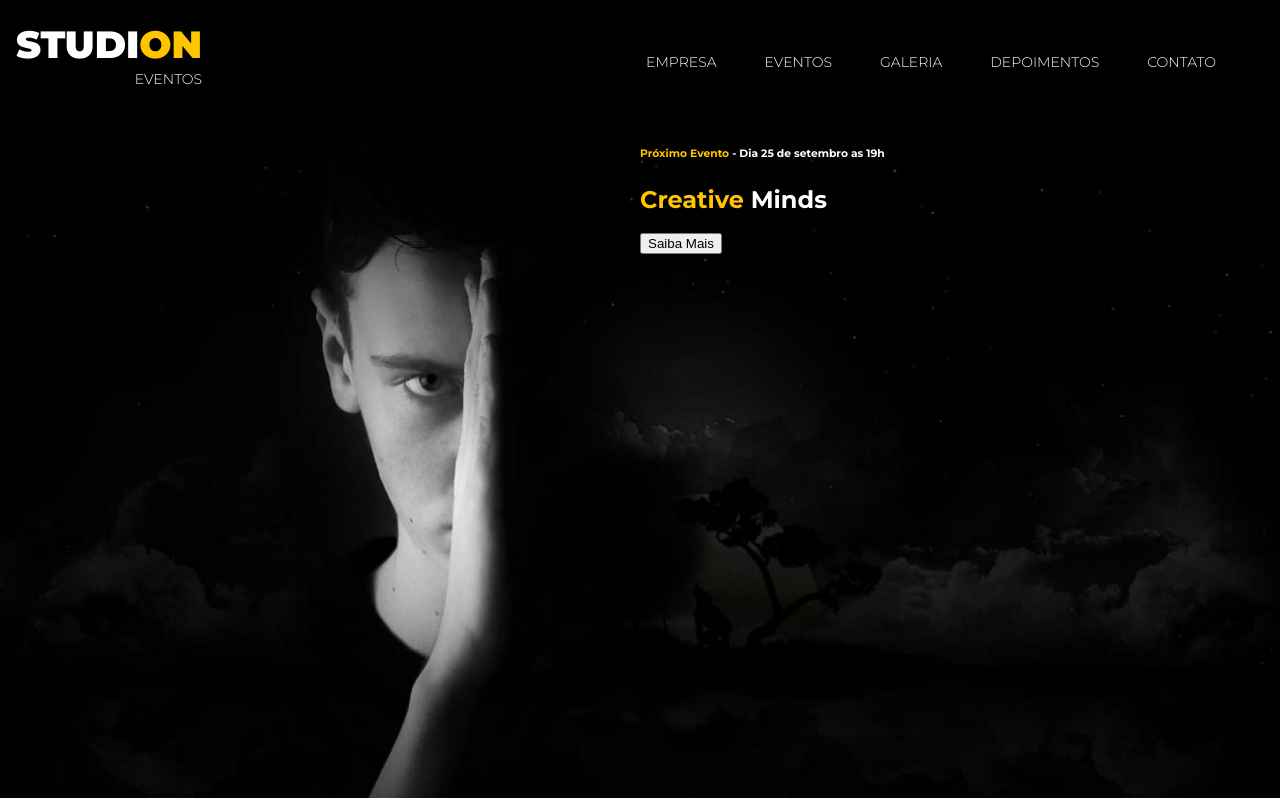
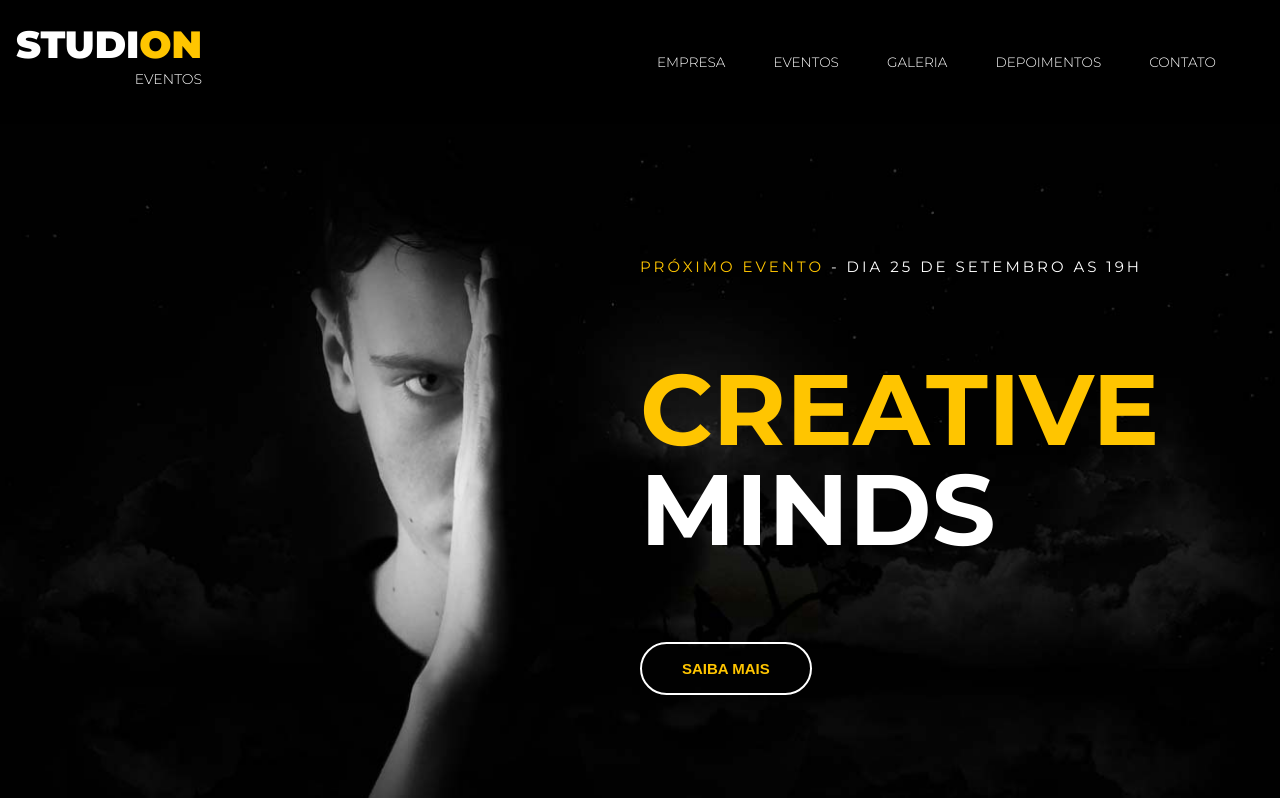
Before and after one commit to MahRupp/StudiOn, a website: page src/index.html in a window 1280 px wide. Shown: the top 800 px of the page. Drawn offline with Linux system fonts and the light colour scheme.

Commit message:
(feat)header: implement header style

```diff
--- a/src/style.css
+++ b/src/style.css
@@ -56,7 +56,7 @@
 
   .navbar__links li {
    margin-right: 3rem;
-   font-size: 0.875rem;
+   font-size: 0.85rem;
    text-transform: uppercase;
    }
 
@@ -79,7 +79,7 @@
 
   .copy--primary {
     color: var(--color-primary);
-  }
+      }
 
   #slider {
         background-color: #000;
@@ -100,7 +100,49 @@
 
   .slide__copy {
     position: absolute;
-    top: 0;
+    top: 6.25rem;
     left: 50vw;
+      }
+
+  .slide__copy h6 {
+    font-size: 0.9375rem;
+    font-weight: 400;
+    text-transform: uppercase;
+    letter-spacing: 0.1875rem;
+  }
+
+  .slide__copy h2 {
+    font-size: 6.25rem;
+    text-transform: uppercase;
+    line-height: 6.25rem;
+  }
+
+  .slide__copy h2 span {
+    display: block;
+  }
+
+  .btn {
+    cursor: pointer;
+    padding: 1rem 2.5rem;
+    border: 0.125rem solid #fff;
+    color: var(--color-primary);
+    background: unset;
+    border-radius: 5rem;
+    font-size: .9375rem;
+    font-weight: 700;
+    text-transform: uppercase;
+    transition: 0.5s all ease;
+  }
+
+  .btn:hover,
+  .btn:active,
+  .btn:focus {
+    border-color: var(--color-primary);
+    background-color: var(--color-primary);
+    color: #fff;
+  }
+
+
+
 
   }
```
